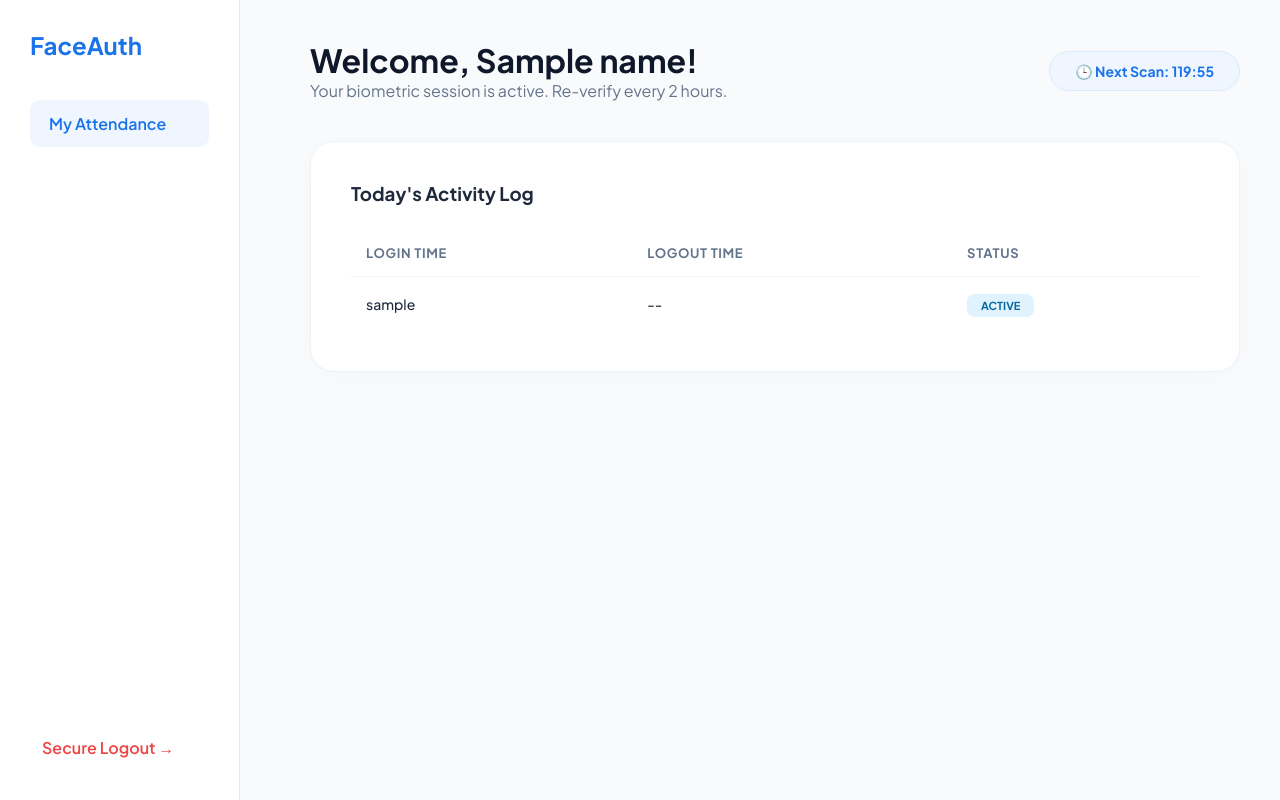
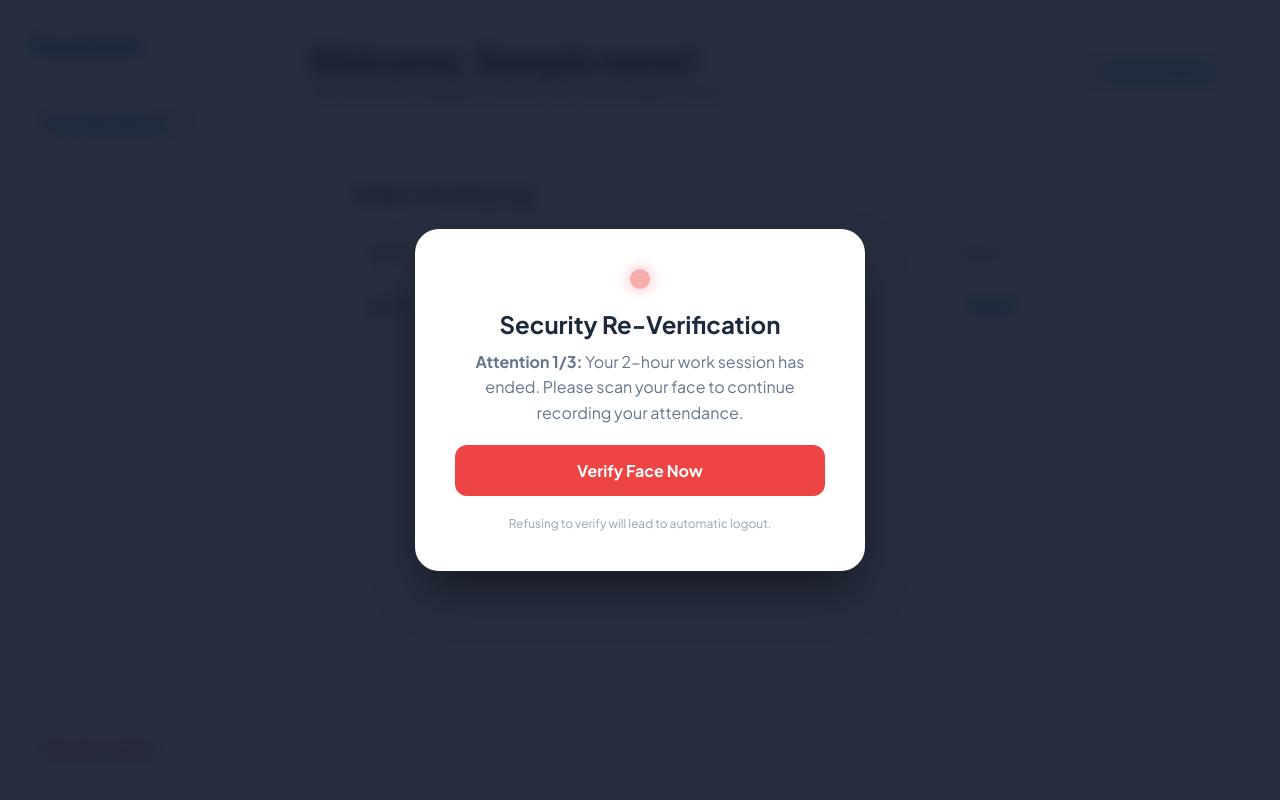
Before and after one commit to vtabsquare/Biometric-Attendance-System, a Flask app: template templates/employee_dashboard.html in a window 1280 px wide. Run offline with Flask 3, Linux system fonts and the light colour scheme; the template is opened without the code that fills it: most values are stand-ins (such as "Sample title", 1, 10 or a date in 2020).

Commit message:
Fix: persistent timer, IST timezone, and 3-strike warning system

```diff
--- a/app.py
+++ b/app.py
@@ -159,6 +159,9 @@
     mode = request.args.get('mode', 'login')
     return render_template('verify_face.html', name=session.get('first_name'), mode=mode)
 
+from datetime import datetime, timedelta # Added timedelta
+import pytz
+
 @app.route('/process_verification', methods=['POST'])
 def process_verification():
     data = request.get_json()
@@ -189,14 +192,12 @@
         current_time = now.strftime("%H:%M:%S")
 
         if mode == 'logout':
-            # Use get_all_records() which depends on the "Location" header in G1
             records = attn_sheet.get_all_records()
             for i, r in enumerate(records, start=2):
                 if r['First Name'] == user_data[0] and r['Date'] == today and not r.get('Logout Time'):
                     attn_sheet.update_cell(i, 5, current_time)
                     break
         else:
-            # Login: Column G (7th item) stores the location_url
             attn_sheet.append_row([
                 user_data[0],
                 user_data[1],
@@ -207,7 +208,18 @@
                 location_url
             ])
 
-        session.update({'verified': True, 'last_auth': time.time()})
+        # --- PERSISTENT TIMER FIX ---
+        # 1. Make the session survive browser/system restart
+        session.permanent = True
+        # 2. Set the server-side session to expire in exactly 2 hours
+        app.permanent_session_lifetime = timedelta(hours=2)
+
+        # 3. Store the absolute "seconds since epoch" (Unix time)
+        session.update({
+            'verified': True,
+            'last_auth': time.time()
+        })
+
         return jsonify({"success": True})
 
     return jsonify({"success": False})
--- a/templates/employee_dashboard.html
+++ b/templates/employee_dashboard.html
@@ -3,38 +3,68 @@
 <head>
     <meta charset="UTF-8">
     <title>Employee Dashboard - FaceAuth</title>
-    <link rel="stylesheet" href="{{ url_for('static', filename='css/style.css', v='220') }}">
+    <link rel="stylesheet" href="{{ url_for('static', filename='css/style.css', v='225') }}">
     <style>
         :root { --primary: #1a73e8; --bg: #f8fafc; --sidebar: #ffffff; }
         body { display: flex; background: var(--bg); margin: 0; font-family: 'Inter', sans-serif; min-height: 100vh; }
 
-        /* Sidebar Styling matching Admin */
         .sidebar { width: 240px; background: var(--sidebar); height: 100vh; border-right: 1px solid #e2e8f0; padding: 30px; position: fixed; display: flex; flex-direction: column; }
         .nav-link { color: var(--primary); font-weight: 600; text-decoration: none; padding: 12px 18px; border-radius: 10px; background: #eff6ff; margin-bottom: 10px; display: block; }
         .logout-link { margin-top: auto; color: #ef4444; text-decoration: none; font-weight: 600; padding: 12px; display: block; }
 
         .main-content { margin-left: 270px; padding: 40px; width: calc(100% - 270px); }
+        .timer-display { background: #eff6ff; color: #1a73e8; padding: 10px 25px; border-radius: 50px; font-weight: 700; font-size: 14px; border: 1px solid #dbeafe; min-width: 160px; text-align: center; }
 
-        .timer-display { background: #eff6ff; color: #1a73e8; padding: 10px 25px; border-radius: 50px; font-weight: 700; font-size: 14px; border: 1px solid #dbeafe; }
+        /* CUSTOM WARNING OVERLAY */
+        #warningOverlay {
+            display: none; position: fixed; top: 0; left: 0; width: 100%; height: 100%;
+            background: rgba(15, 23, 42, 0.9); z-index: 9999; backdrop-filter: blur(8px);
+            align-items: center; justify-content: center;
+        }
+        .warning-card {
+            background: white; padding: 40px; border-radius: 24px; text-align: center;
+            max-width: 450px; width: 90%; box-shadow: 0 25px 50px -12px rgba(0, 0, 0, 0.5);
+        }
+        .flashing-light {
+            width: 20px; height: 20px; background: #ef4444; border-radius: 50%;
+            margin: 0 auto 20px; animation: blink 0.8s infinite;
+            box-shadow: 0 0 15px #ef4444;
+        }
+        @keyframes blink { 0% { opacity: 1; } 50% { opacity: 0.3; } 100% { opacity: 1; } }
+
+        .btn-verify-now {
+            background: #ef4444; color: white; padding: 15px 30px; border-radius: 12px;
+            border: none; font-weight: 800; cursor: pointer; font-size: 16px; margin-top: 20px;
+            width: 100%; transition: 0.3s;
+        }
+        .btn-verify-now:hover { background: #dc2626; transform: scale(1.02); }
+
+        /* Standard Activity Card */
         .activity-card { background: white; border-radius: 24px; padding: 40px; border: 1px solid #edf2f7; box-shadow: 0 4px 20px rgba(0,0,0,0.02); }
-
         table { width: 100%; border-collapse: collapse; margin-top: 25px; }
-        th { text-align: left; color: #64748b; padding: 15px; font-size: 13px; text-transform: uppercase; letter-spacing: 0.05em; border-bottom: 1px solid #f1f5f9; }
+        th { text-align: left; color: #64748b; padding: 15px; font-size: 13px; text-transform: uppercase; border-bottom: 1px solid #f1f5f9; }
         td { padding: 18px 15px; border-top: 1px solid #f8fafc; color: #1e293b; font-weight: 500; font-size: 14px; }
-
         .pill { padding: 5px 14px; border-radius: 8px; font-size: 11px; font-weight: 700; text-transform: uppercase; }
         .active { background: #e0f2fe; color: #0369a1; }
         .completed { background: #dcfce7; color: #15803d; }
     </style>
 </head>
 <body>
+
+    <div id="warningOverlay">
+        <div class="warning-card">
+            <div class="flashing-light"></div>
+            <h2 style="color: #1e293b; margin-bottom: 10px;">Security Re-Verification</h2>
+            <p id="warningText" style="color: #64748b; line-height: 1.6;"></p>
+            <button class="btn-verify-now" onclick="window.location.href='/verify-face'">Verify Face Now</button>
+            <p style="margin-top: 20px; font-size: 12px; color: #94a3b8;">Refusing to verify will lead to automatic logout.</p>
+        </div>
+    </div>
+
     <div class="sidebar">
         <h2 style="color:var(--primary); margin-bottom: 40px;">FaceAuth</h2>
         <a href="#" class="nav-link">My Attendance</a>
-
-        <a href="https://biometric-attendance-system-tsca.onrender.com/verify-face?mode=logout" class="logout-link">
-            Secure Logout →
-        </a>
+        <a href="/verify-face?mode=logout" class="logout-link">Secure Logout →</a>
     </div>
 
     <div class="main-content">
@@ -43,7 +73,7 @@
                 <h1>Welcome, {{ name }}!</h1>
                 <p style="color:#64748b">Your biometric session is active. Re-verify every 2 hours.</p>
             </div>
-            <div class="timer-display">🕒 Next Scan: <span id="timer">120:00</span></div>
+            <div class="timer-display">🕒 <span id="timer">Calculating...</span></div>
         </div>
 
         <div class="activity-card">
@@ -70,44 +100,61 @@
                         </td>
                     </tr>
                     {% endfor %}
-                    {% if not records %}
-                    <tr>
-                        <td colspan="3" style="text-align:center; padding:40px; color:#94a3b8;">No activity recorded for today yet.</td>
-                    </tr>
-                    {% endif %}
                 </tbody>
             </table>
         </div>
     </div>
 
     <script>
-        function startTimer(duration, display) {
-            var timer = duration, minutes, seconds;
-            var countdown = setInterval(function () {
-                minutes = parseInt(timer / 60, 10);
-                seconds = parseInt(timer % 60, 10);
+        const loginTime = {{ session.get('last_auth', 0) }};
+        const twoHoursInSeconds = 7200;
+        let warningCount = 0;
+        let isWarningActive = false;
 
-                minutes = minutes < 10 ? "0" + minutes : minutes;
-                seconds = seconds < 10 ? "0" + seconds : seconds;
+        function updatePersistentTimer() {
+            const currentTime = Math.floor(Date.now() / 1000);
+            const secondsElapsed = currentTime - loginTime;
+            const secondsRemaining = twoHoursInSeconds - secondsElapsed;
+            const display = document.querySelector('#timer');
 
-                display.textContent = minutes + ":" + seconds;
+            if (secondsRemaining <= 0) {
+                display.textContent = "Session Expired";
+                if (!isWarningActive) {
+                    showCustomWarning();
+                }
+                return;
+            }
 
-                // 2-HOUR SECURITY RULE
-                if (--timer < 0) {
-                    clearInterval(countdown);
-                    alert("Security Check: Your 2-hour session has expired. Please verify your face again.");
-                    // Redirect to verification
-                    window.location.href = "https://biometric-attendance-system-tsca.onrender.com/verify-face";
-                }
-            }, 1000);
+            let minutes = Math.floor(secondsRemaining / 60);
+            let seconds = Math.floor(secondsRemaining % 60);
+            minutes = minutes < 10 ? "0" + minutes : minutes;
+            seconds = seconds < 10 ? "0" + seconds : seconds;
+            display.textContent = "Next Scan: " + minutes + ":" + seconds;
         }
 
-        window.onload = function () {
-            // 7200 seconds = 2 Hours
-            var twoHours = 7200;
-            var display = document.querySelector('#timer');
-            startTimer(twoHours, display);
-        };
+        function showCustomWarning() {
+            isWarningActive = true;
+            warningCount++;
+
+            if (warningCount > 3) {
+                window.location.href = "/verify-face";
+                return;
+            }
+
+            const overlay = document.getElementById('warningOverlay');
+            const text = document.getElementById('warningText');
+
+            overlay.style.display = 'flex';
+            text.innerHTML = `<strong>Attention ${warningCount}/3:</strong> Your 2-hour work session has ended. Please scan your face to continue recording your attendance.`;
+
+            // If they don't click "Verify Face Now", this runs again in 1 minute
+            setTimeout(() => {
+                if (isWarningActive) showCustomWarning();
+            }, 60000);
+        }
+
+        setInterval(updatePersistentTimer, 1000);
+        updatePersistentTimer();
     </script>
 </body>
 </html>
```
Also changed, not shown: templates/admin_dashboard.html (+37 -7 lines).
